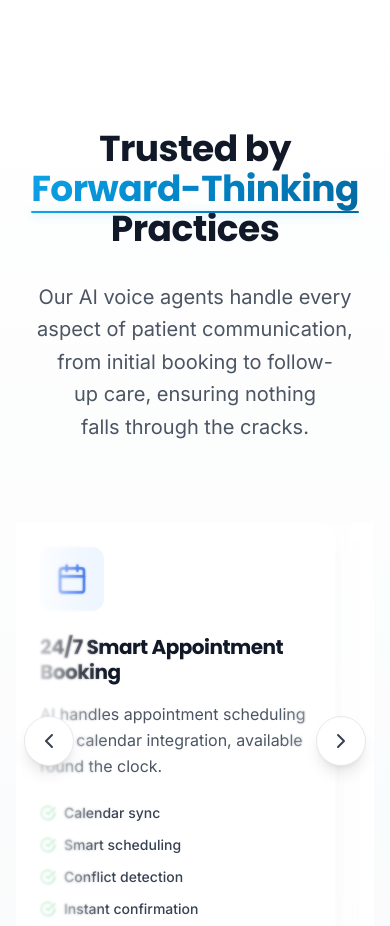
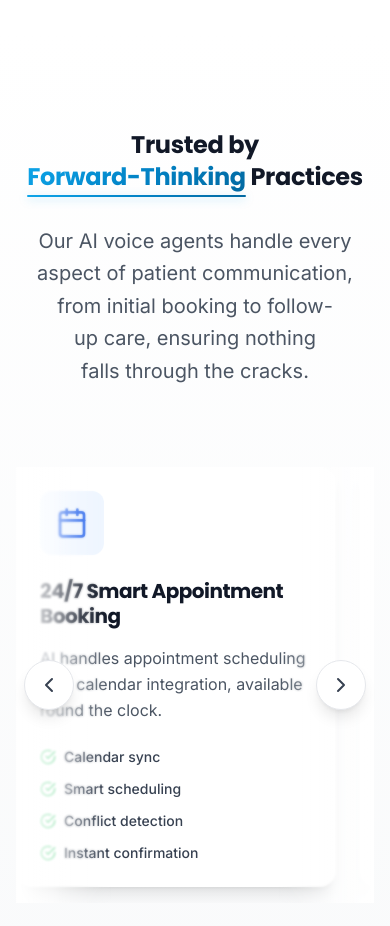
Before and after one commit to ObvAqua/stellar-ai-website, a Next.js app: page / in a window 390 px wide. Shown: the part 4600-5526 px from the top of the page. Built offline with nearby package versions, Linux system fonts and the light colour scheme.

Commit message:
Update main heading size in FeaturesSection for mobile responsiveness
cgen-a0b49136a0564e97921843b09412876a

```diff
--- a/components/FeaturesSection.tsx
+++ b/components/FeaturesSection.tsx
@@ -126,7 +126,7 @@ const scrollRight = () => {
           viewport={{ once: true }}
           className="text-center mb-20"
         >
-          <h2 className="text-4xl md:text-6xl font-bold text-gray-900 mb-8 text-balance">
+          <h2 className="text-2xl sm:text-3xl md:text-4xl lg:text-5xl xl:text-6xl font-bold text-gray-900 mb-8 text-balance">
             Trusted by{' '}
             <span className="relative inline-block">
               <span className="text-gradient">Forward-Thinking</span>
```
